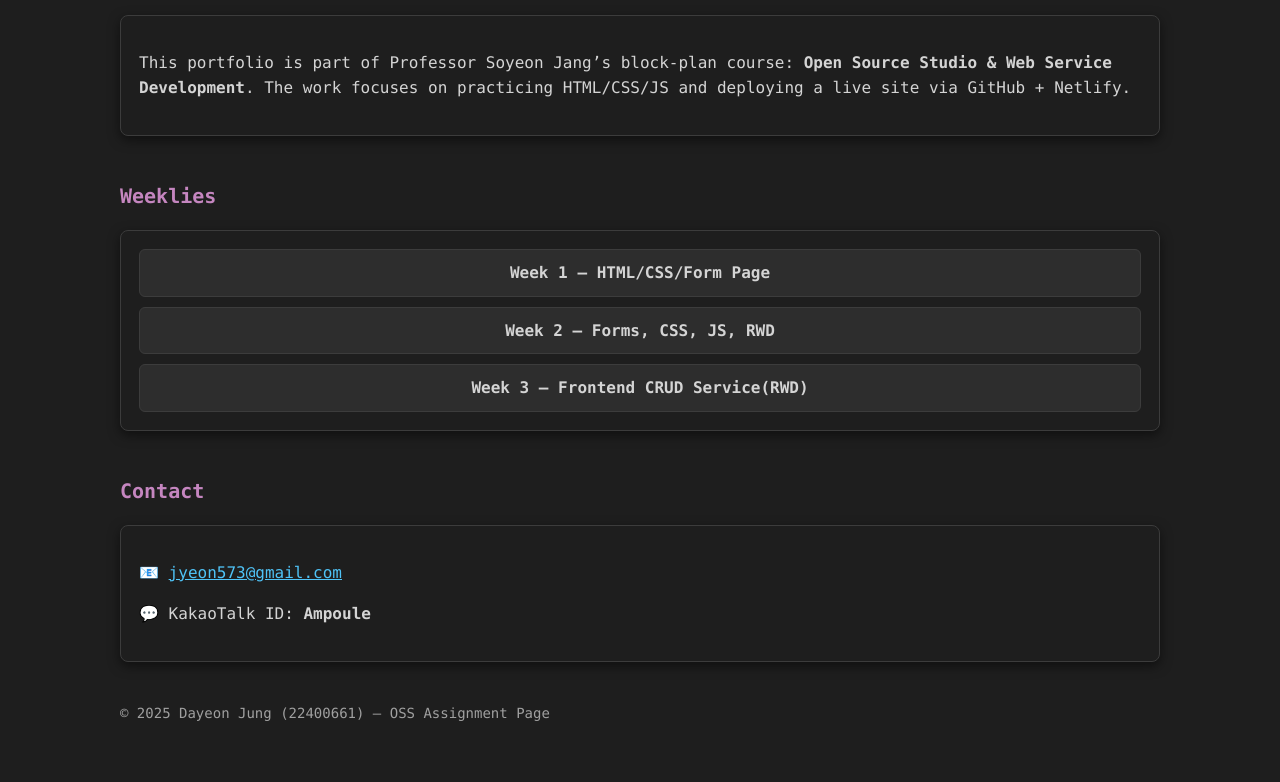
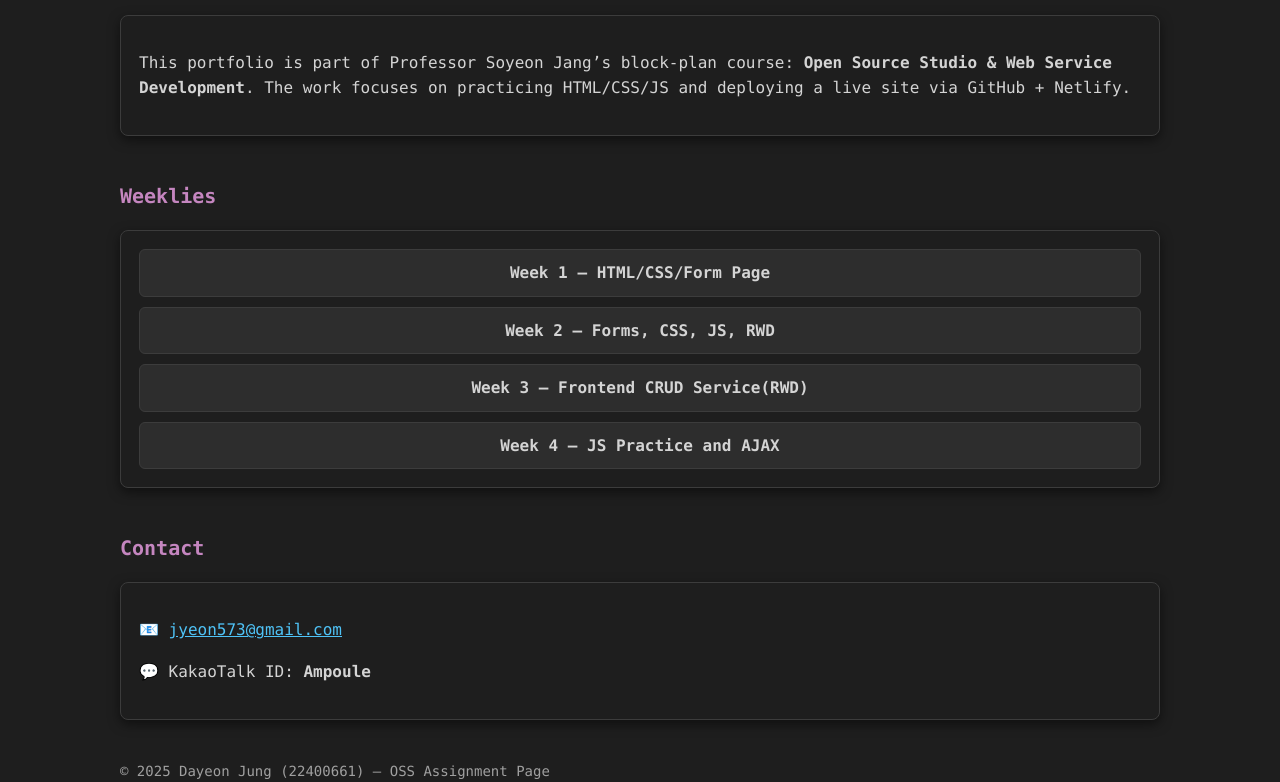
Before and after one commit to jyeon573/2025_OOS_HW, a plain HTML site: page index.html in a window 1280 px wide. Shown: the part 507-1289 px from the top of the page. Before the commit the page ends 1231 px from the top, so only its background shows below. Drawn offline with Linux system fonts and the light colour scheme.

Commit message:
week 4 added

```diff
--- a/index.html
+++ b/index.html
@@ -185,6 +185,11 @@
               Week 3 — Frontend CRUD Service(RWD)
             </a>
           </li>
+          <li>
+            <a class="btn block" href="https://2025ooshw4.netlify.app/" target="_blank" rel="noopener noreferrer">
+              Week 4 — JS Practice and AJAX
+            </a>
+          </li>
           <!-- 계속 추가 가능: Week 3, Week 4 ... -->
         </ul>
       </div>
```
